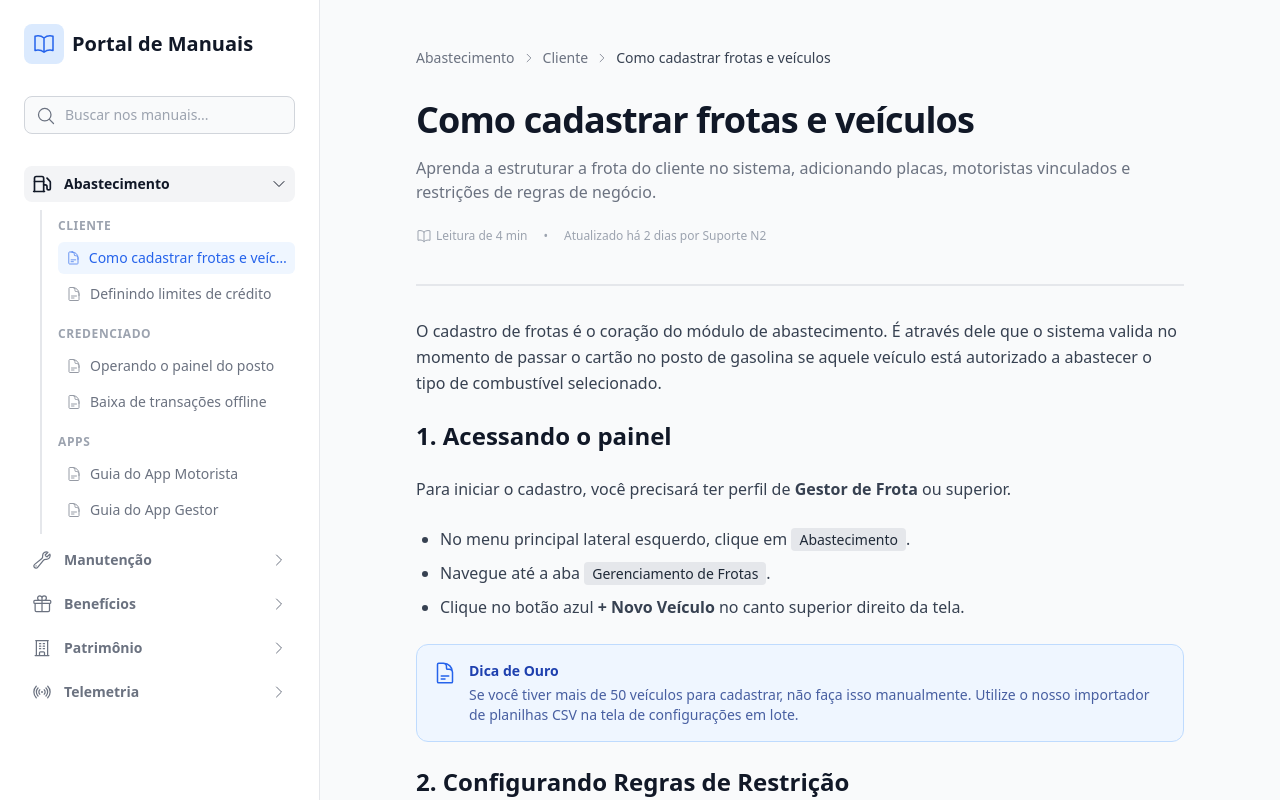
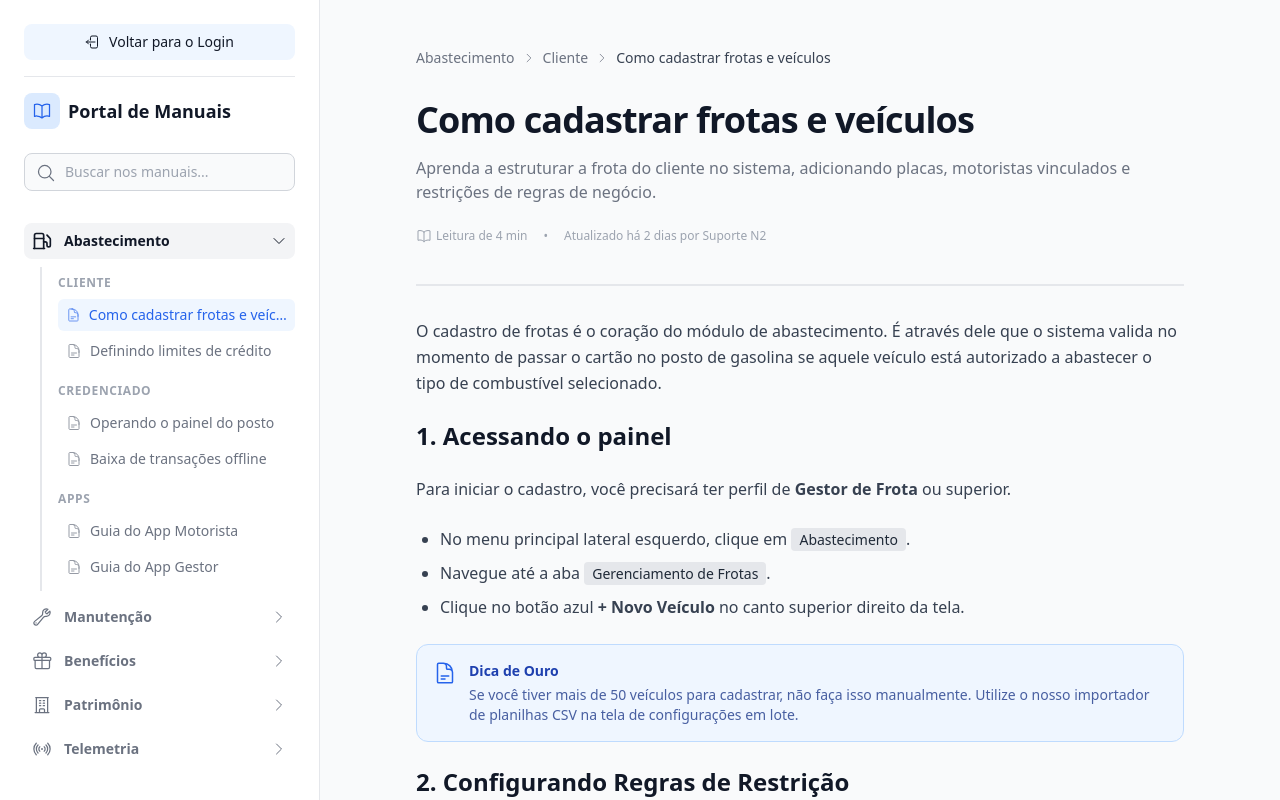
Before and after one commit to enivaldojuniorf1saas/support-saas, a React (Vite) app: page /manuais in a window 1280 px wide. Built offline with nearby package versions, Linux system fonts and the light colour scheme; no server answers; the HTML template or start-up script is replaced by a standard one.

Commit message:
adicionar botao de acessar manual e adicionar botao para voltar para tela de login

```diff
--- a/src/pages/LoginPage.jsx
+++ b/src/pages/LoginPage.jsx
@@ -3,6 +3,9 @@ import { z } from 'zod'
 import { zodResolver } from '@hookform/resolvers/zod'
 import { useNavigate, Link } from 'react-router-dom'
 import { useAuthContext } from '../context/AuthContext'
+
+// 🚀 IMPORT FALTANDO: Adicionado o ícone do botão de manuais
+import { BookOpenIcon } from '@heroicons/react/24/outline'
 
 // 🚀 1. IMPORTAÇÃO DO ASSISTENTE
 import { ChatWidget } from '../components/ChatWidget'
@@ -141,6 +144,20 @@ export function LoginPage() {
                         </div>
                     </div>
                 </form>
+
+                {/* 🚀 BOTÃO DE IR PARA OS MANUAIS */}
+                <div className="text-center pt-6 mt-6 border-t border-gray-200 dark:border-gray-800">
+                    <p className="text-sm text-gray-500 dark:text-gray-400 mb-3">
+                        Precisa de ajuda com o sistema?
+                    </p>
+                    <button
+                        onClick={() => navigate('/manuais')}
+                        className="inline-flex items-center gap-2 px-4 py-2 text-sm font-medium text-blue-600 bg-blue-50 hover:bg-blue-100 dark:text-blue-400 dark:bg-blue-900/30 dark:hover:bg-blue-900/50 rounded-lg transition-colors w-full justify-center sm:w-auto"
+                    >
+                        <BookOpenIcon className="w-5 h-5" />
+                        Acessar Manuais do Sistema
+                    </button>
+                </div>
             </div>
 
             {/* 🚀 2. O WIDGET É RENDERIZADO AQUI NO FUNDO */}
--- a/src/pages/ManuaisPage.jsx
+++ b/src/pages/ManuaisPage.jsx
@@ -1,9 +1,11 @@
 import { useState } from 'react'
+import { useNavigate } from 'react-router-dom' // 🚀 Adicionado para a navegação de retorno
 import { useTheme } from '../context/ThemeContext'
 import {
   MagnifyingGlassIcon, BookOpenIcon, ChevronDownIcon,
   ChevronRightIcon, Bars3Icon, XMarkIcon, DocumentTextIcon,
-  WrenchIcon, GiftIcon, BuildingOfficeIcon, SignalIcon, TruckIcon
+  WrenchIcon, GiftIcon, BuildingOfficeIcon, SignalIcon,
+  ArrowLeftStartOnRectangleIcon // 🚀 Ícone de porta/saída elegante para o botão voltar
 } from '@heroicons/react/24/outline'
 import { Fuel } from 'lucide-react'
 
@@ -57,6 +59,7 @@ const MENU_ESTRUTURA = [
 export function ManuaisPage() {
   const { theme } = useTheme()
   const isDark = theme === 'dark'
+  const navigate = useNavigate() // 🚀 Inicializa a função de navegação
 
   // Estados de controle da interface
   const [mobileMenuOpen, setMobileMenuOpen] = useState(false)
@@ -73,11 +76,18 @@ export function ManuaisPage() {
   return (
     <div className={`min-h-screen flex flex-col md:flex-row transition-colors duration-300 ${bgPrincipal}`}>
 
-      {/* 📱 Botão Mobile para abrir o menu lateral */}
+      {/* 📱 Topbar Mobile com botão de abrir menu e 🚀 NOVO: Botão rápido para Voltar */}
       <div className={`md:hidden flex items-center justify-between p-4 border-b ${bgSidebar}`}>
+        <button
+          onClick={() => navigate('/login')}
+          className={`flex items-center gap-1 text-sm font-medium ${textSecundario} hover:text-blue-500 transition-colors`}
+        >
+          <ArrowLeftStartOnRectangleIcon className="w-5 h-5" />
+          <span>Voltar</span>
+        </button>
         <div className="flex items-center gap-2">
-          <BookOpenIcon className={`w-6 h-6 ${isDark ? 'text-blue-400' : 'text-blue-600'}`} />
-          <span className={`font-bold ${textPrincipal}`}>Central de Ajuda</span>
+          <BookOpenIcon className={`w-5 h-5 ${isDark ? 'text-blue-400' : 'text-blue-600'}`} />
+          <span className={`font-bold text-sm ${textPrincipal}`}>Central de Ajuda</span>
         </div>
         <button onClick={() => setMobileMenuOpen(!mobileMenuOpen)} className="p-2 rounded-md hover:bg-gray-800 transition">
           {mobileMenuOpen ? <XMarkIcon className={`w-6 h-6 ${textPrincipal}`} /> : <Bars3Icon className={`w-6 h-6 ${textPrincipal}`} />}
@@ -91,11 +101,23 @@ export function ManuaisPage() {
         ${bgSidebar} overflow-y-auto h-[calc(100vh-73px)] md:h-screen sticky top-0
       `}>
         <div className="p-6">
-          <div className="hidden md:flex items-center gap-2 mb-8">
-            <div className={`p-2 rounded-lg ${isDark ? 'bg-blue-900/50 text-blue-400' : 'bg-blue-100 text-blue-600'}`}>
-              <BookOpenIcon className="w-6 h-6" />
+
+          {/* Cabeçalho da Sidebar + 🚀 NOVO: Botão Voltar para Desktop */}
+          <div className="hidden md:flex flex-col gap-4 mb-6">
+            <button
+              onClick={() => navigate('/login')}
+              className={`inline-flex items-center gap-2 px-4 py-2 text-sm font-medium text-blue-600 bg-blue-50 hover:bg-blue-100 dark:text-blue-400 dark:bg-blue-900/30 dark:hover:bg-blue-900/50 rounded-lg transition-colors w-full justify-center sm:w-auto ${textPrincipal}`}
+            >
+              <ArrowLeftStartOnRectangleIcon className="w-4 h-4" />
+              <span>Voltar para o Login</span>
+            </button>
+
+            <div className="flex items-center gap-2 border-t pt-4 dark:border-gray-800">
+              <div className={`p-2 rounded-lg ${isDark ? 'bg-blue-900/50 text-blue-400' : 'bg-blue-100 text-blue-600'}`}>
+                <BookOpenIcon className="w-5 h-5" />
+              </div>
+              <h1 className={`text-lg font-bold ${textPrincipal}`}>Portal de Manuais</h1>
             </div>
-            <h1 className={`text-xl font-bold ${textPrincipal}`}>Portal de Manuais</h1>
           </div>
 
           {/* Barra de Pesquisa */}
```
